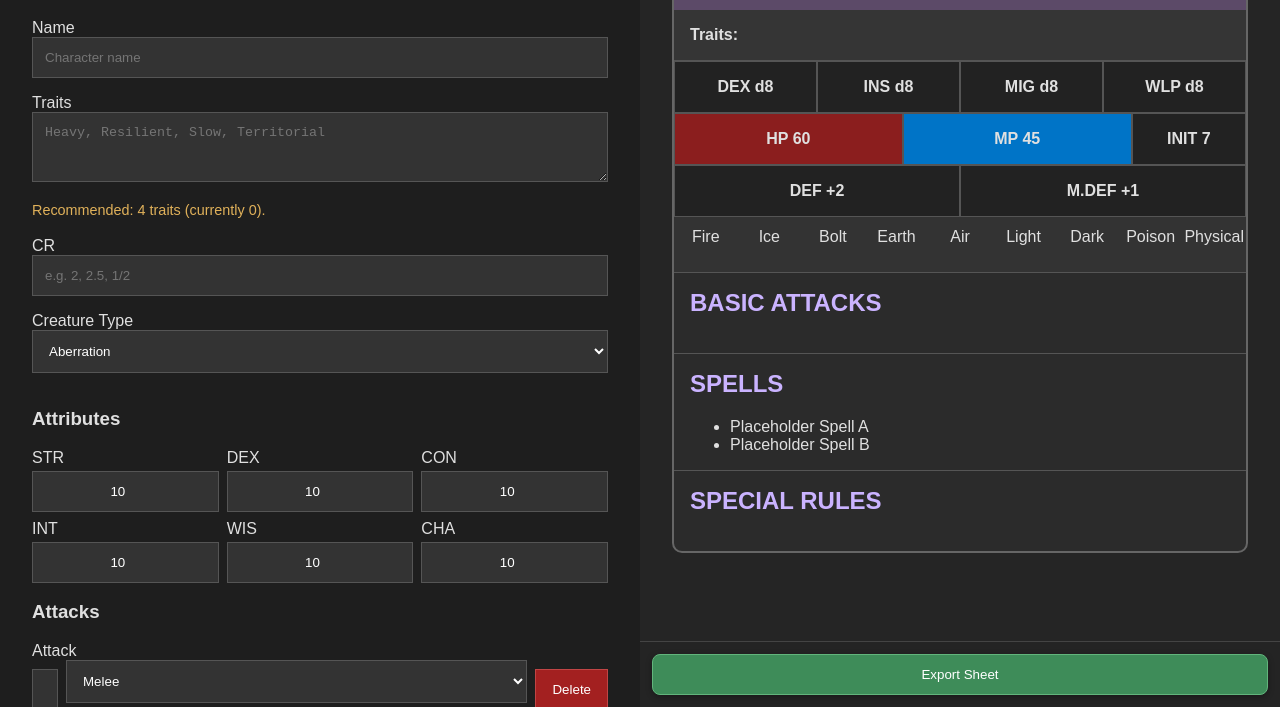
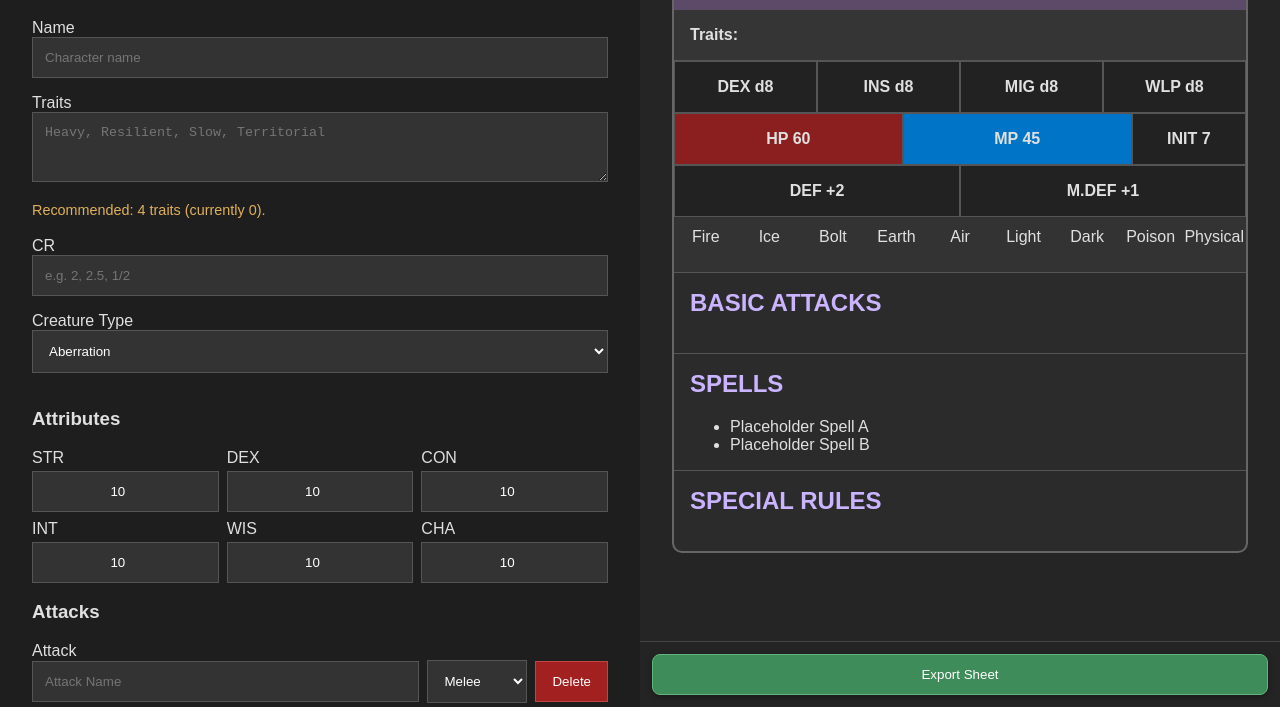
Before and after one commit to DF2877/dnd-to-fabula-ultima, a plain HTML site: page index.html in a window 1280 px wide. Shown: the part 93-800 px from the top of the page. Drawn offline with Linux system fonts and the light colour scheme.

Commit message:
Add styles for attack range in attackRow

```diff
--- a/style.css
+++ b/style.css
@@ -363,6 +363,15 @@ ul {
     margin-bottom: 0;
 }
 
+.attackRow .attackRange {
+
+    width: 100px;
+
+    margin-bottom: 0;
+
+    flex-shrink: 0;
+}
+
 .deleteAttackBtn {
 
     width: auto;
```
